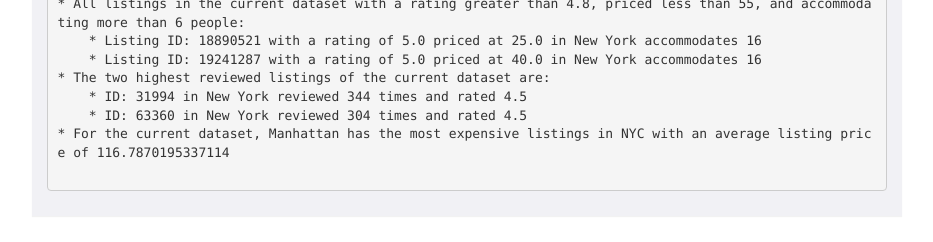
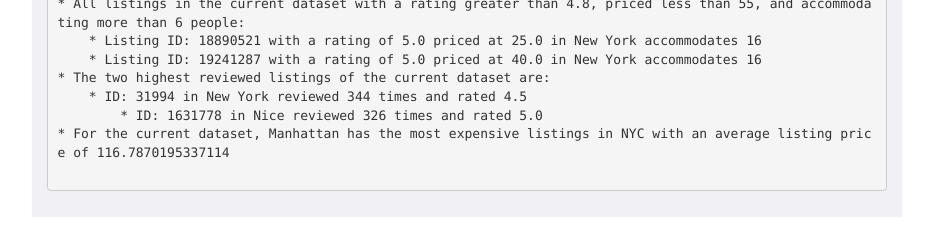
Before and after one commit to foureyes/csci-ua.0480-spring2018-008, a Jekyll site: the page built from homework/02.markdown, in a window 1280 px wide and 1400 px high, scrolled down 17562 px. Shown: the part 1155-1397 px from the top of the window, without its empty margins (173-1106 px from the left). Built offline with Jekyll 4.4.1, drawn with Linux system fonts in a browser that asks for light colours; some of the changed text lies outside the part shown.

Commit message:
fix hw2 instructions

````diff
--- a/homework/02.markdown
+++ b/homework/02.markdown
@@ -832,7 +832,7 @@
     * Listing ID: 19241287 with a rating of 5.0 priced at 40.0 in New York accommodates 16
 * The two highest reviewed listings of the current dataset are:
     * ID: 31994 in New York reviewed 344 times and rated 4.5
-    * ID: 63360 in New York reviewed 304 times and rated 4.5
+	* ID: 1631778 in Nice reviewed 326 times and rated 5.0
 * For the current dataset, Manhattan has the most expensive listings in NYC with an average listing price of 116.7870195337114
 
 ```
````
